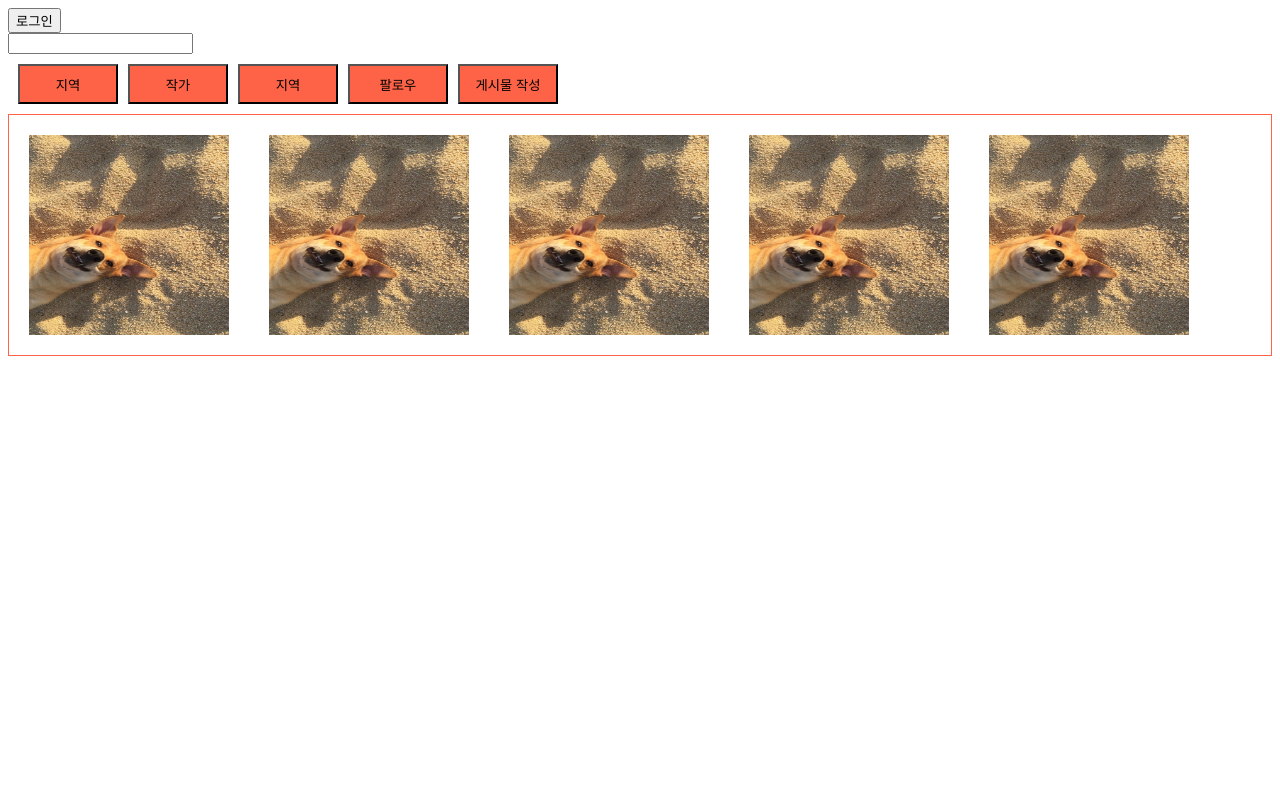
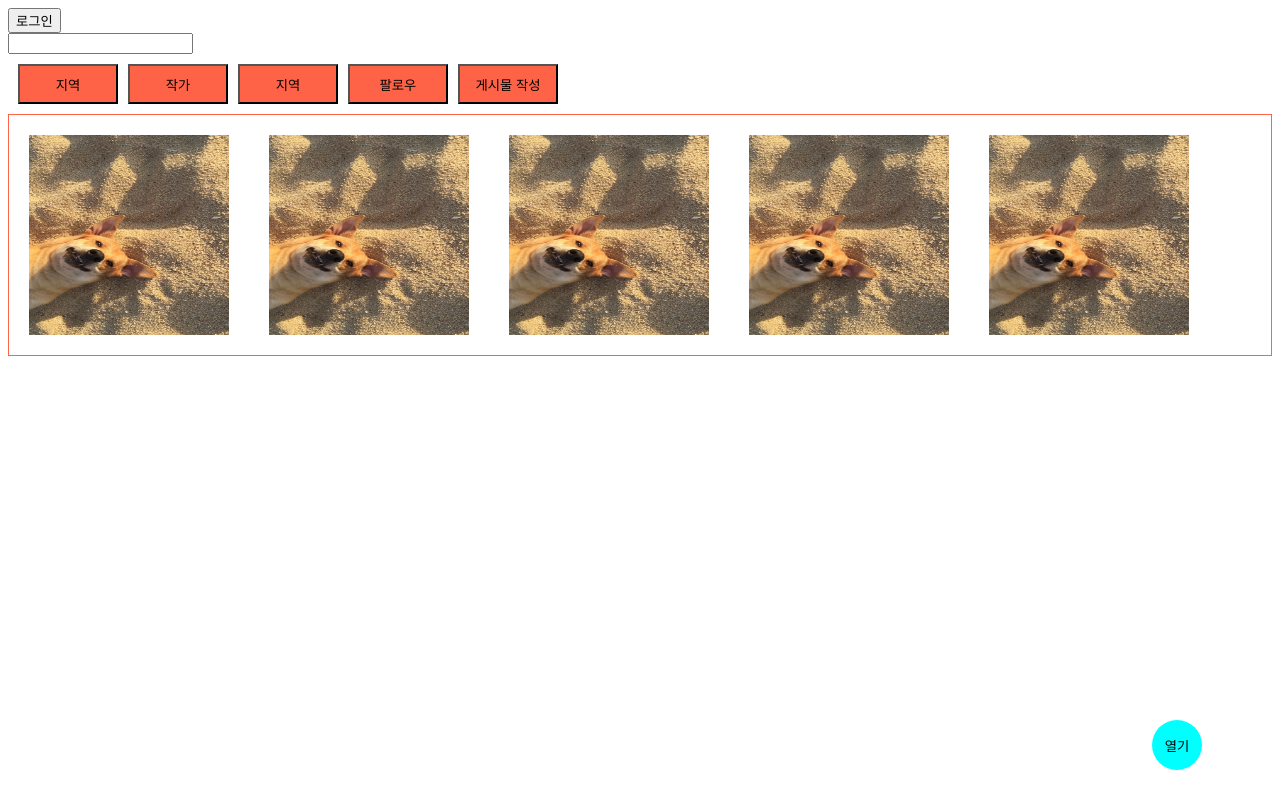
Before and after one commit to kimtanook/picspot, a Next.js app: page / in a window 1280 px wide. Built offline with nearby package versions, Linux system fonts and the light colour scheme.

Commit message:
Feat create chat service edit style, add chat modal to main by @kimtanook  #18

```diff
--- a/components/chat/Chat.tsx
+++ b/components/chat/Chat.tsx
@@ -11,7 +11,7 @@ interface IMessage {
   time?: string;
 }
 
-const Chatting: React.FC = () => {
+const Chat = () => {
   const [socketServer, setSocketServer] = useState<any>(null);
   const [socketId, setSocketId] = useState('');
   const [sendUser, setSendUser] = useState('');
@@ -168,18 +168,27 @@ const Chatting: React.FC = () => {
   );
 };
 
-export default Chatting;
-const ComponentContainer = styled.div``;
+export default Chat;
+const ComponentContainer = styled.div`
+  position: fixed;
+  background-color: aqua;
+  left: 60%;
+  top: 50%;
+  height: 300px;
+  width: 350px;
+`;
 const ChatListBox = styled.div`
   display: flex;
   flex-direction: column-reverse;
   height: 300px;
+  width: 350px;
   border: 1px solid black;
   overflow-y: scroll;
 `;
 const ChatItemBox = styled.div`
   display: flex;
   flex-direction: row;
+  align-items: center;
 `;
 const User = styled.div`
   background-color: black;
@@ -197,6 +206,7 @@ const Message = styled.div`
   border-radius: 10px;
   width: 200px;
   text-align: center;
+  font-size: 12px;
 `;
 
 const Time = styled.div`
@@ -205,6 +215,7 @@ const Time = styled.div`
   padding: 3px;
   border-radius: 10px;
   color: white;
-  width: 250px;
+  width: 60px;
   text-align: center;
+  font-size: 10px;
 `;
--- a/pages/index.tsx
+++ b/pages/index.tsx
@@ -4,12 +4,18 @@ import { useState } from 'react';
 import styled from 'styled-components';
 import ModalLogin from '@/components/ModalLogin';
 import Seo from '@/components/Seo';
+import Chat from '@/components/chat/Chat';
 
 export default function Main() {
   const [isOpenModal, setOpenModal] = useState(false);
+  const [chatToggle, setChatToggle] = useState(false);
 
   const onClickToggleModal = () => {
     setOpenModal(!isOpenModal);
+  };
+
+  const onClickChatToggle = () => {
+    setChatToggle(!chatToggle);
   };
   const [closeModal, setCloseModal] = useState(false);
 
@@ -92,6 +98,10 @@ export default function Main() {
             }}
           />
         </ImageBox>
+        {chatToggle ? <Chat /> : null}
+        <ChatToggleBtn onClick={onClickChatToggle}>
+          {chatToggle ? '닫기' : '열기'}
+        </ChatToggleBtn>
       </div>
     </>
   );
@@ -108,3 +118,14 @@ const ImageBox = styled.div`
   display: flex;
   flex-direction: row;
 `;
+const ChatToggleBtn = styled.button`
+  position: fixed;
+  background-color: aqua;
+  left: 90%;
+  top: 90%;
+  border-radius: 50%;
+  border: none;
+
+  width: 50px;
+  height: 50px;
+`;
```
Lines whose indentation alone changed are shown as unchanged.
